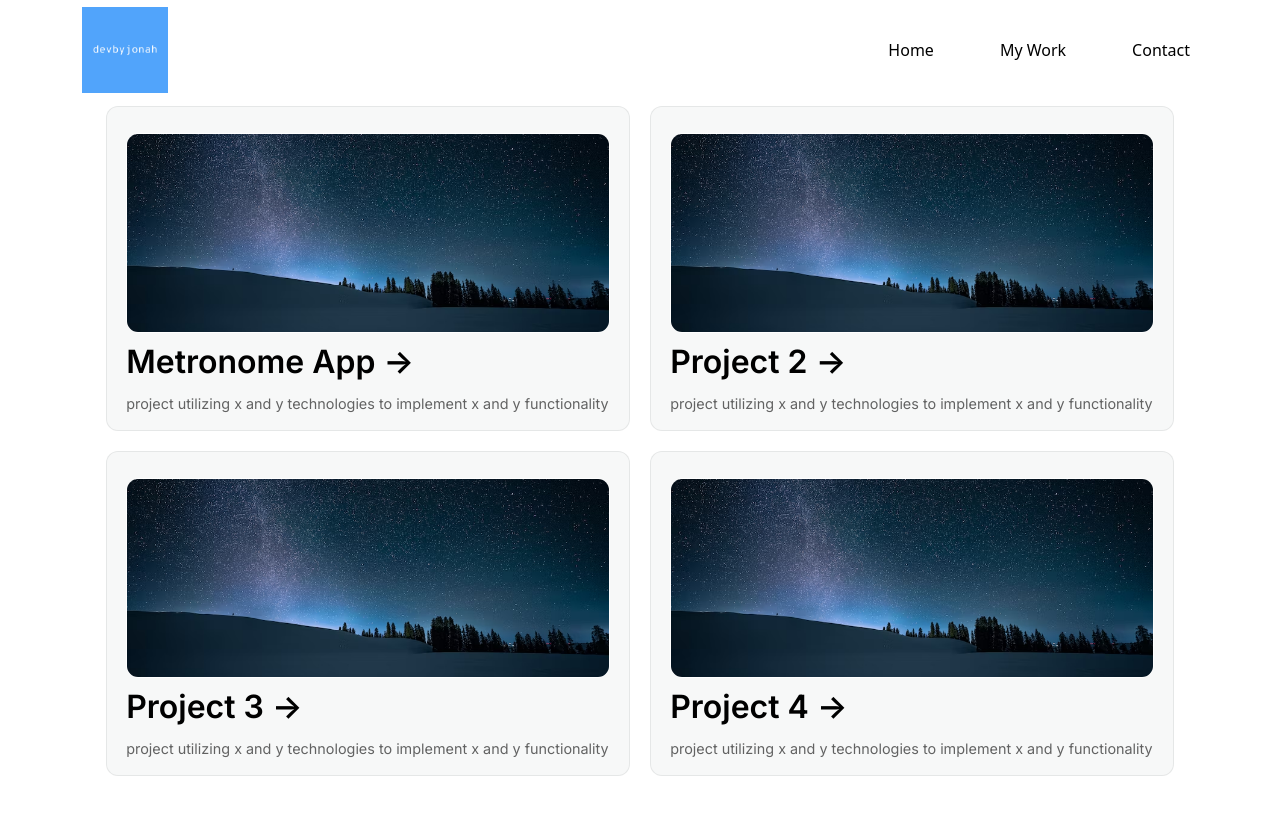
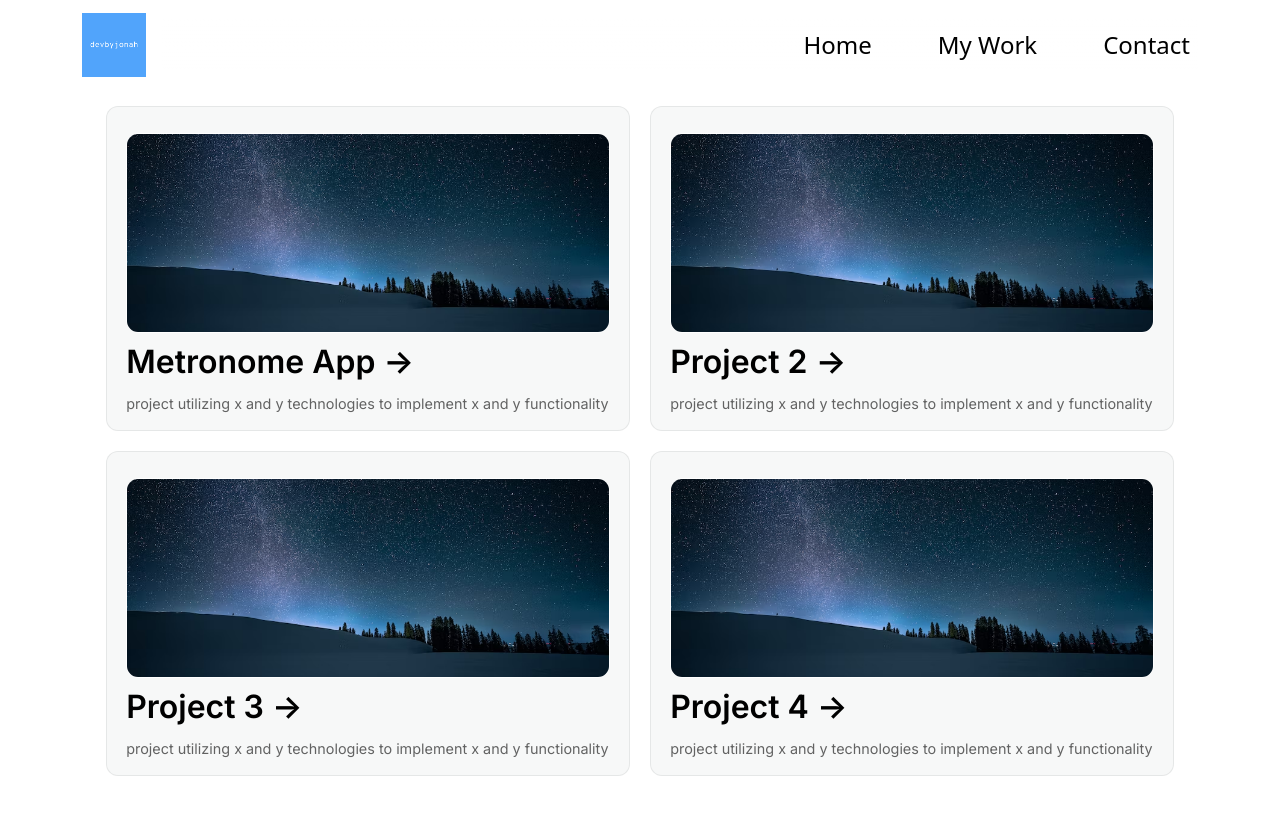
Before and after one commit to devbyjonah/old-portfolio, a Next.js app: page / in a window 1280 px wide. Shown: the top 814 px of the page. Built offline with nearby package versions, Linux system fonts and the light colour scheme.

Commit message:
removed custom css and replaced with bootstrap util

```diff
--- a/components/Header.js
+++ b/components/Header.js
@@ -5,29 +5,33 @@ import Container from "react-bootstrap/Container";
 import Nav from "react-bootstrap/Nav";
 import Navbar from "react-bootstrap/Navbar";
 
-import styles from "../styles/components/Header.module.css";
-
 export default function Header() {
 	return (
-		<Navbar fixed="top" className={styles.nav} expand="sm">
+		<Navbar fixed="top" expand="sm">
 			<Container>
 				<Navbar.Brand href="#home">
 					<Image
 						src="/profile.png"
 						alt="logo"
-						width={86}
-						height={86}
+						width={64}
+						height={64}
 					/>
 				</Navbar.Brand>
 				<Navbar.Toggle aria-controls="basic-navbar-nav" />
 				<Navbar.Collapse id="basic-navbar-nav">
 					<Nav
-						className="w-100 justify-content-end"
+						className="w-100 justify-content-end bg-gradient h-100"
 						style={{ gap: 50 + "px" }}
 					>
-						<Nav.Link href="#home">Home</Nav.Link>
-						<Nav.Link href="#projects">My Work</Nav.Link>
-						<Nav.Link href="#contact">Contact</Nav.Link>
+						<Nav.Link className="fs-4" href="#home">
+							Home
+						</Nav.Link>
+						<Nav.Link className="fs-4" href="#projects">
+							My Work
+						</Nav.Link>
+						<Nav.Link className="fs-4" href="#contact">
+							Contact
+						</Nav.Link>
 					</Nav>
 				</Navbar.Collapse>
 			</Container>
--- a/pages/_app.js
+++ b/pages/_app.js
@@ -5,9 +5,9 @@ import SSRProvider from "react-bootstrap/SSRProvider";
 import { useEffect } from "react";
 
 export default function App({ Component, pageProps }) {
-  useEffect(() => {
-    require("bootstrap/dist/js/bootstrap.bundle.min.js");
-  }, []);
+  // useEffect(() => {
+  //   require("bootstrap/dist/js/bootstrap.bundle.min.js");
+  // }, []);
 
   return (
     <SSRProvider>
```
